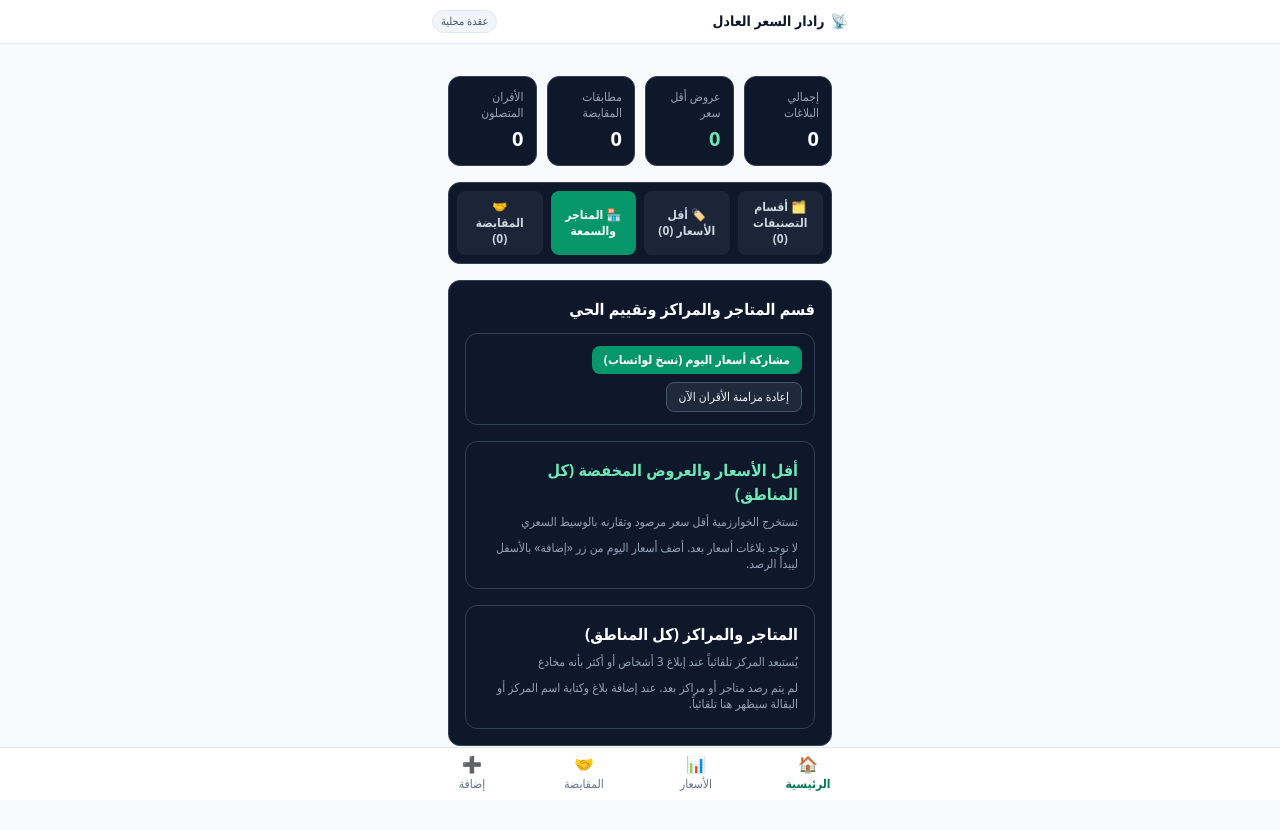
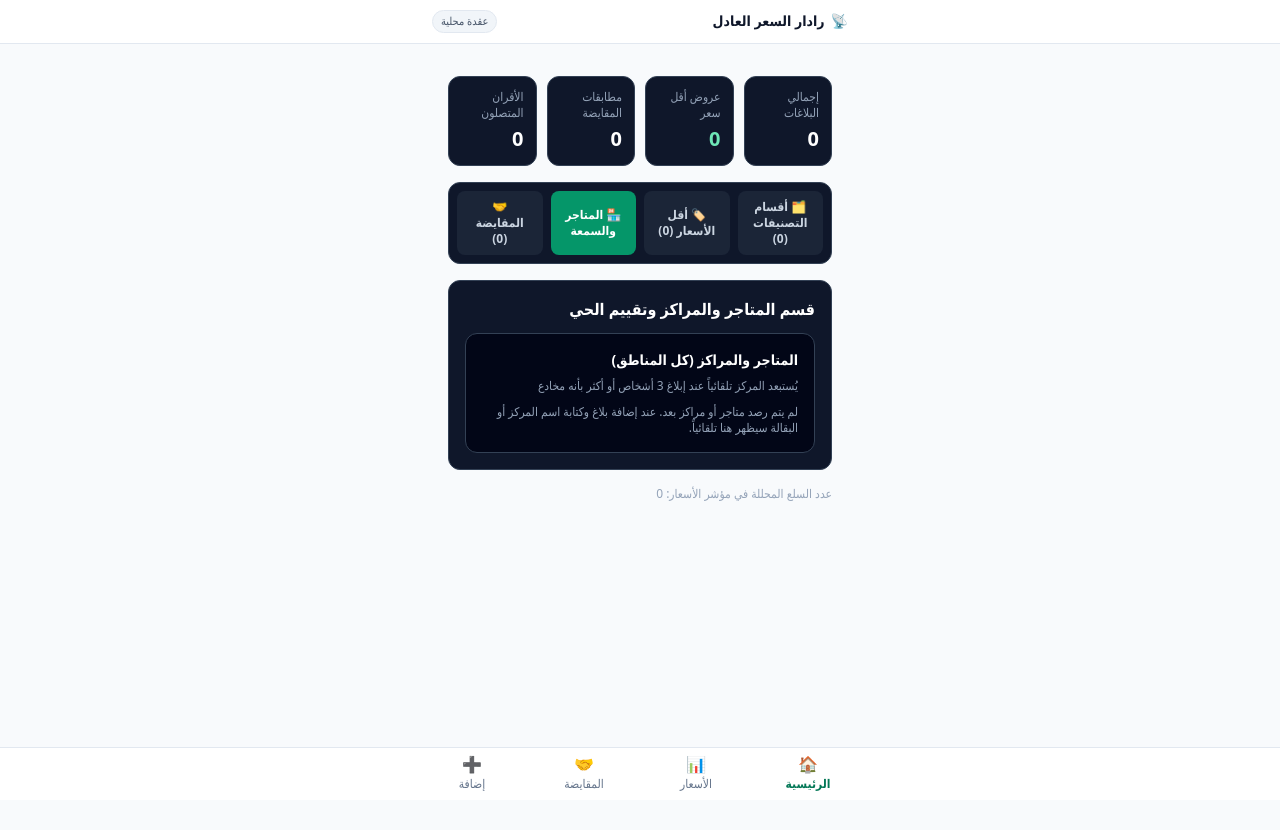
Before and after one commit to Mb4252/Decentralized-Free, a Next.js app: page /Decentralized-Free/ in a window 1280 px wide. Both pictures are taken after a click on the button "🏪 المتاجر والسمعة". Shown: the top 830 px of the page. After the commit the page ends 800 px from the top, so only its background shows below. Built offline with nearby package versions, Linux system fonts and the light colour scheme.

Commit message:
Update CommunityRadarSection.tsx

```diff
--- a/components/CommunityRadarSection.tsx
+++ b/components/CommunityRadarSection.tsx
@@ -3,6 +3,10 @@
 import React, { useMemo, useState } from 'react';
 import { useApp } from '@/lib/context';
 import { PlaceFeedbackVerdict } from '@/core/market-intelligence';
+
+interface CommunityRadarSectionProps {
+  mode?: 'all' | 'deals-only' | 'places-only';
+}
 
 function formatPublishedAt(timestamp?: number): string {
   if (!timestamp || !Number.isFinite(timestamp)) return 'غير محدد';
@@ -15,10 +19,21 @@ function formatPublishedAt(timestamp?: number): string {
   });
 }
 
-function cleanZoneTitle(zone?: string | null): string {
+function cleanZoneOnly(zone?: string | null, placeName?: string): string {
   if (!zone) return '';
-  const parts = zone.split(' - ');
-  return (parts[0] || zone).trim();
+  let text = zone.trim();
+  if (placeName && placeName.trim()) {
+    const escaped = placeName.trim().replace(/[.*+?^${}()|[\]\\]/g, '\\$&');
+    text = text.replace(new RegExp(`\\s*-\\s*${escaped}$`), '').trim();
+  }
+  const dashParts = text.split(' - ');
+  if (dashParts.length > 1) {
+    const lastPart = dashParts[dashParts.length - 1].trim();
+    if (/^(دكان|مركز|محل|مغلق|بقالة|صيدلية|ورشة|سوق)\b/i.test(lastPart)) {
+      text = dashParts.slice(0, -1).join(' - ').trim();
+    }
+  }
+  return text;
 }
 
 function extractPhone(text?: string): string | null {
@@ -41,11 +56,10 @@ function getEntryPhone(entry: unknown): string | null {
   if (typeof direct === 'string' && direct.trim()) {
     return extractPhone(direct) || direct.trim();
   }
-  const noteText = getEntryNote(entry);
-  return extractPhone(noteText);
+  return extractPhone(getEntryNote(entry));
 }
 
-export function CommunityRadarSection() {
+export function CommunityRadarSection({ mode = 'all' }: CommunityRadarSectionProps) {
   const {
     lowestPriceDeals,
     zonePlaces,
@@ -59,7 +73,9 @@ export function CommunityRadarSection() {
   const [reasonText, setReasonText] = useState<string>('');
   const [noticeMessage, setNoticeMessage] = useState<string>('');
 
-  const displayZone = cleanZoneTitle(activeZone);
+  const displayZone = cleanZoneOnly(activeZone);
+  const showDeals = mode === 'all' || mode === 'deals-only';
+  const showPlaces = mode === 'all' || mode === 'places-only';
 
   const showNotice = (msg: string) => {
     setNoticeMessage(msg);
@@ -107,8 +123,9 @@ export function CommunityRadarSection() {
     } else {
       lines.push('🏷️ *أقل الأسعار المرصودة اليوم:*');
       validDeals.slice(0, 10).forEach((deal, idx) => {
+        const cleanLoc = cleanZoneOnly(deal.location, deal.placeName);
         const placePart = deal.placeName ? ` — متجر: ${deal.placeName}` : '';
-        const locPart = deal.location ? ` [${cleanZoneTitle(deal.location)}]` : '';
+        const locPart = cleanLoc ? ` [${cleanLoc}]` : '';
         const discPart =
           deal.discountPercent > 0 ? ` (أقل من الوسيط بـ ${deal.discountPercent}%)` : '';
         const note = getEntryNote(deal.entry);
@@ -147,7 +164,7 @@ export function CommunityRadarSection() {
 
   return (
     <div className="space-y-4">
-      {/* شريط المشاركة السريعة والمزامنة */}
+      {showDeals && (
         <div className="flex flex-wrap items-center justify-between gap-2 rounded-xl border border-slate-700 bg-slate-900 p-3">
           <div className="flex flex-wrap gap-2">
             <button
@@ -166,23 +183,31 @@ export function CommunityRadarSection() {
             </button>
           </div>
           {noticeMessage && (
-          <span className="rounded-md bg-emerald-950 border border-emerald-500/40 px-2.5 py-1 text-xs font-medium text-emerald-200">
+            <span className="rounded-md border border-emerald-500/40 bg-emerald-950 px-2.5 py-1 text-xs font-medium text-emerald-200">
               {noticeMessage}
             </span>
           )}
         </div>
+      )}
 
-      {/* بطاقة أبرز خيار موثوق اليوم — بخلفية داكنة وتباين عالٍ واضح */}
-      {bestTrustedDeal && (
-        <div className="rounded-xl border border-emerald-500/50 bg-slate-900 p-4 text-xs text-slate-100 shadow-sm">
+      {showDeals && bestTrustedDeal && (
+        <div className="rounded-xl border border-emerald-500/50 bg-slate-950 p-4 text-xs text-slate-100">
           <div className="flex flex-wrap items-center justify-between gap-2">
             <span className="text-sm font-bold text-emerald-300">
               ⭐ أبرز سعر أقل من الوسيط اليوم: {bestTrustedDeal.item} ({bestTrustedDeal.price})
             </span>
+            <div className="flex flex-wrap gap-1.5">
+              {cleanZoneOnly(bestTrustedDeal.location, bestTrustedDeal.placeName) && (
                 <span className="rounded bg-slate-800 px-2 py-0.5 text-[11px] font-medium text-slate-200">
-              {cleanZoneTitle(bestTrustedDeal.location)}
-              {bestTrustedDeal.placeName ? ` • ${bestTrustedDeal.placeName}` : ''}
+                  📍 {cleanZoneOnly(bestTrustedDeal.location, bestTrustedDeal.placeName)}
                 </span>
+              )}
+              {bestTrustedDeal.placeName && (
+                <span className="rounded bg-amber-950 border border-amber-500/30 px-2 py-0.5 text-[11px] font-medium text-amber-300">
+                  🏪 {bestTrustedDeal.placeName}
+                </span>
+              )}
+            </div>
           </div>
 
           <div className="mt-2 flex flex-wrap items-center justify-between gap-2 text-[11px] text-slate-300">
@@ -197,7 +222,7 @@ export function CommunityRadarSection() {
           </div>
 
           {bestNote && (
-            <div className="mt-2 rounded-lg bg-slate-950/80 px-2.5 py-1.5 text-[11px] text-slate-200">
+            <div className="mt-2 rounded-lg bg-slate-900 px-2.5 py-1.5 text-[11px] text-slate-200">
               📝 ملاحظة: {bestNote}
             </div>
           )}
@@ -223,14 +248,14 @@ export function CommunityRadarSection() {
         </div>
       )}
 
-      {/* 1. أقل الأسعار والمخفضة للعامة */}
-      <section className="space-y-2.5 rounded-xl border border-slate-700 bg-slate-900 p-4 text-slate-100">
+      {showDeals && (
+        <section className="space-y-2.5 rounded-xl border border-slate-700 bg-slate-950 p-4 text-slate-100">
           <div className="flex flex-wrap items-center justify-between gap-2">
-          <h2 className="text-base font-bold text-emerald-300">
+            <h3 className="text-sm font-bold text-emerald-300">
               أقل الأسعار والعروض المخفضة {displayZone ? `في (${displayZone})` : '(كل المناطق)'}
-          </h2>
+            </h3>
             <span className="text-xs text-slate-400">
-            تستخرج الخوارزمية أقل سعر مرصود وتقارنه بالوسيط السعري
+              مقارنة بأقل سعر مرصود والوسيط السعري
             </span>
           </div>
 
@@ -243,13 +268,14 @@ export function CommunityRadarSection() {
               {lowestPriceDeals.slice(0, 6).map((deal) => {
                 const dealNote = getEntryNote(deal.entry);
                 const dealPhone = getEntryPhone(deal.entry);
+                const dealZone = cleanZoneOnly(deal.location, deal.placeName);
                 return (
                   <div
                     key={deal.id}
                     className={`rounded-lg border p-3 text-xs ${
                       deal.isExcludedByCommunity
                         ? 'border-rose-500/50 bg-rose-950/40 text-rose-100'
-                      : 'border-slate-700 bg-slate-950 text-slate-100'
+                        : 'border-slate-800 bg-slate-900 text-slate-100'
                     }`}
                   >
                     <div className="flex items-center justify-between gap-2">
@@ -259,11 +285,9 @@ export function CommunityRadarSection() {
                       </span>
                     </div>
 
-                  <div className="mt-1 text-slate-300">
-                    <span>المنطقة: {cleanZoneTitle(deal.location)}</span>
-                    {deal.placeName && (
-                      <span className="mr-2 text-amber-300">• المتجر: {deal.placeName}</span>
-                    )}
+                    <div className="mt-1 flex flex-wrap gap-2 text-slate-300">
+                      {dealZone && <span>📍 {dealZone}</span>}
+                      {deal.placeName && <span className="text-amber-300">🏪 {deal.placeName}</span>}
                     </div>
 
                     <div className="mt-1.5 flex flex-wrap items-center justify-between gap-1 text-[11px] text-slate-300">
@@ -278,7 +302,7 @@ export function CommunityRadarSection() {
                     </div>
 
                     {dealNote && (
-                    <div className="mt-1.5 rounded bg-slate-900 px-2 py-1 text-[11px] text-slate-200">
+                      <div className="mt-1.5 rounded bg-slate-950 px-2 py-1 text-[11px] text-slate-200">
                         📝 {dealNote}
                       </div>
                     )}
@@ -323,13 +347,14 @@ export function CommunityRadarSection() {
             </div>
           )}
         </section>
+      )}
 
-      {/* 2. المتاجر والمراكز في المنطقة ورأي أصحاب الحي */}
-      <section className="space-y-2.5 rounded-xl border border-slate-700 bg-slate-900 p-4 text-slate-100">
+      {showPlaces && (
+        <section className="space-y-2.5 rounded-xl border border-slate-700 bg-slate-950 p-4 text-slate-100">
           <div className="flex flex-wrap items-center justify-between gap-2">
-          <h2 className="text-base font-bold text-white">
+            <h3 className="text-sm font-bold text-white">
               المتاجر والمراكز {displayZone ? `في (${displayZone})` : '(كل المناطق)'}
-          </h2>
+            </h3>
             <span className="text-xs text-slate-400">
               يُستبعد المركز تلقائياً عند إبلاغ 3 أشخاص أو أكثر بأنه مخادع
             </span>
@@ -343,21 +368,22 @@ export function CommunityRadarSection() {
             <div className="space-y-2.5">
               {zonePlaces.map((place) => {
                 const isSelected = selectedPlaceKey === place.placeKey;
+                const cleanLoc = cleanZoneOnly(place.location, place.placeName);
                 return (
                   <div
                     key={place.placeKey}
                     className={`rounded-lg border p-3 text-xs ${
                       place.isExcluded
                         ? 'border-rose-500/50 bg-rose-950/35 text-rose-100'
-                      : 'border-slate-700 bg-slate-950 text-slate-100'
+                        : 'border-slate-800 bg-slate-900 text-slate-100'
                     }`}
                   >
                     <div className="flex flex-wrap items-center justify-between gap-2">
                       <div>
-                      <span className="text-sm font-bold text-white">{place.placeName}</span>
-                      <span className="mr-2 text-slate-400">
-                        ({cleanZoneTitle(place.location)})
-                      </span>
+                        <span className="text-sm font-bold text-white">🏪 {place.placeName}</span>
+                        {cleanLoc && (
+                          <span className="mr-2 text-slate-400">📍 ({cleanLoc})</span>
+                        )}
                       </div>
 
                       <span
@@ -458,6 +484,7 @@ export function CommunityRadarSection() {
             </div>
           )}
         </section>
+      )}
     </div>
   );
 }
```
Lines whose indentation alone changed are shown as unchanged.
